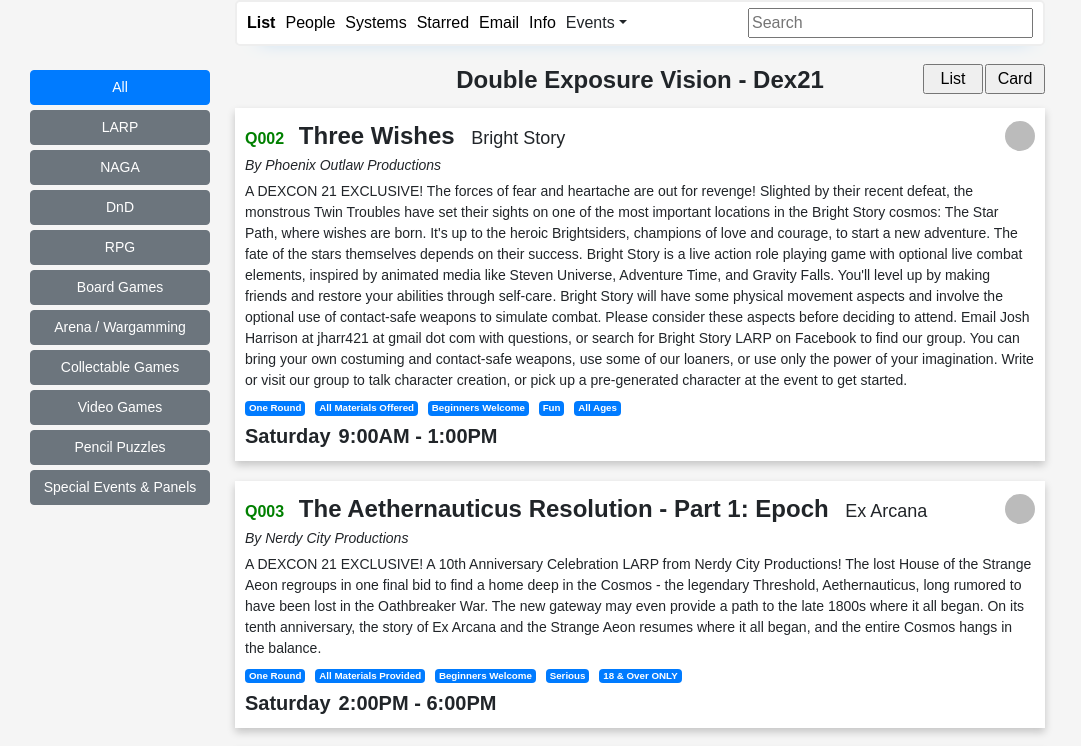
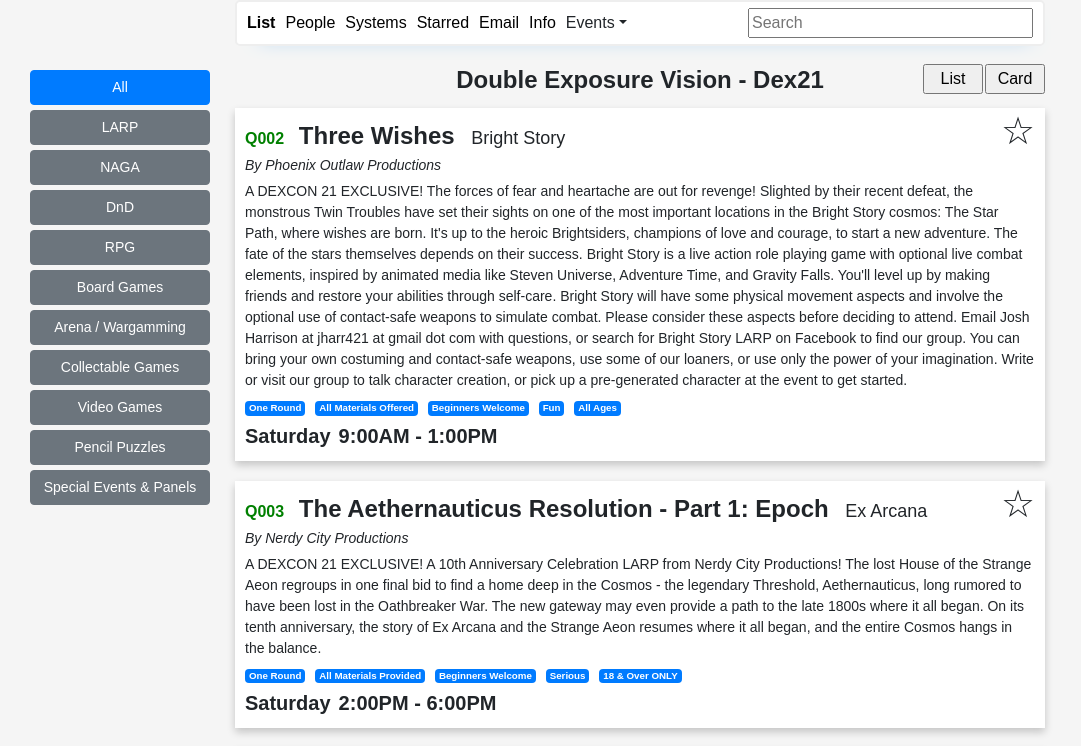
Before and after one commit to michaelsergio/doubleexposurevision, a React (Create React App) app: page / in a window 1280 px wide. Shown: the top 746 px of the page, without its empty margins (0-1081 px from the left). Built offline with nearby package versions, Linux system fonts and the light colour scheme.

Commit message:
Changed save icons from circle to animated star

```diff
--- a/src/App.css
+++ b/src/App.css
@@ -108,25 +108,20 @@
   position: relative;
 }
 .entry__save {
-  background: #bbb;
-  width: 30px;
-  height: 30px;
-  border-radius: 50%;
   /* margin-left: auto; */
   display: block;
   position: absolute;
-  top: 3px;
+  top: -15px;
   right: 0;
+  text-align: center;
+  font-size: 38px;
 }
-.entry__save:hover {
-  background: #379af7;
-}
-.entry__save--saved {
-  background: #379af7;
-}
-.entry__save--saved:hover {
-    box-shadow: 0 0 20px #888;
-}
+.entry__save:before { content: "\2606"; }
+.entry__save:hover { text-shadow: 1px 1px 1px gray; }
+.entry__save--saved { color: #379af7; }
+.entry__save--saved:before { content: "\2605"; }
+.entry__save--saved:hover { text-shadow: 1px 1px 1px gray; }
+
 .entry__time-row {
   display: flex;
   font-weight: bold;
```
